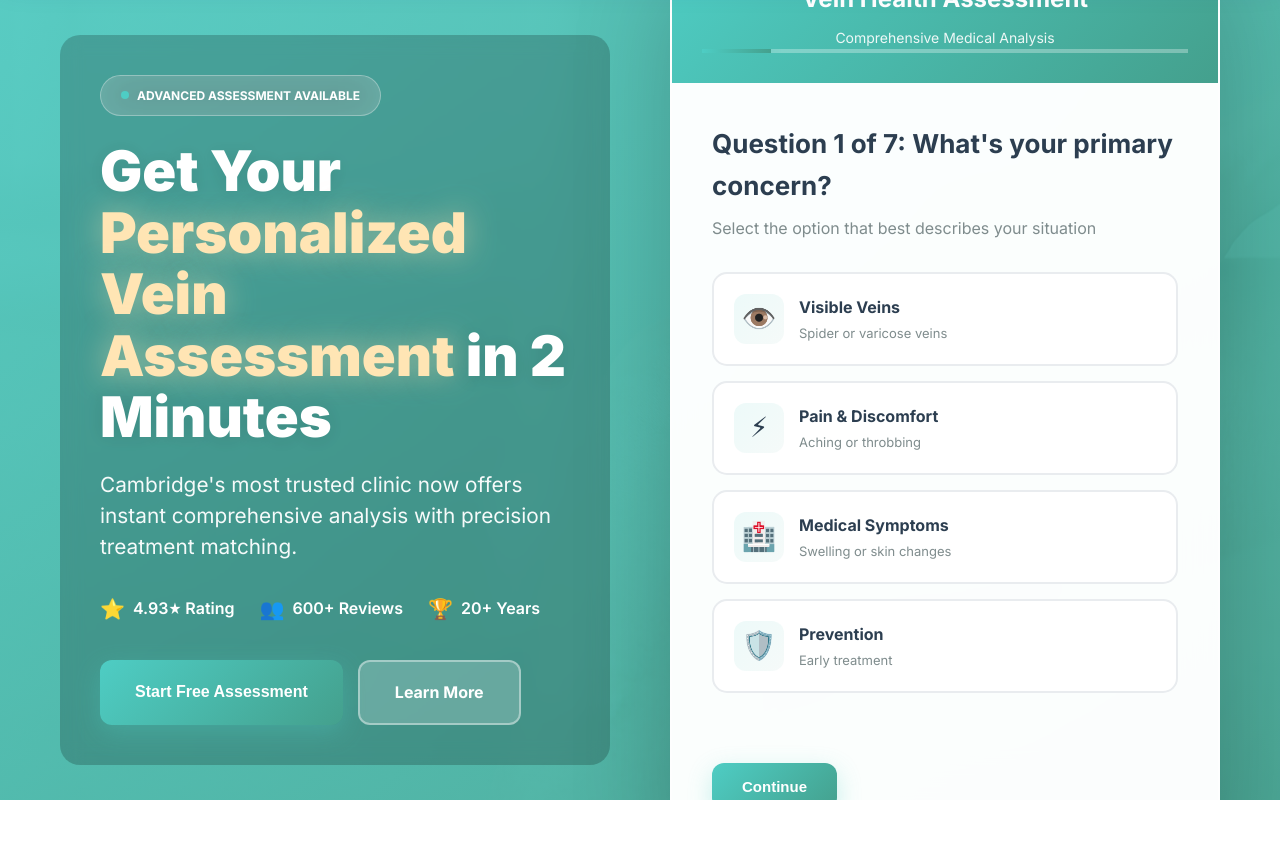
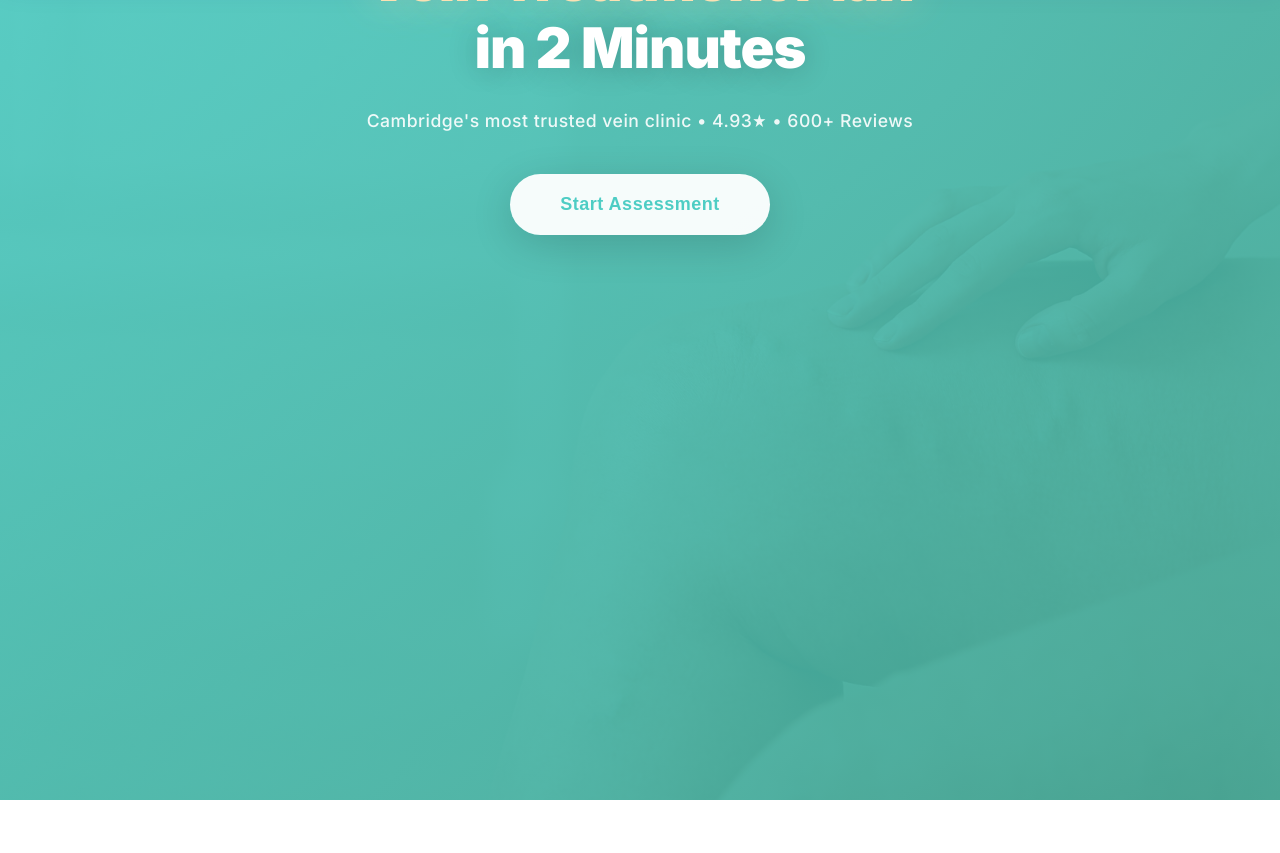
Before and after one commit to leadballoon-agency/cosmex-vein-centre, a website: page index_comprehensive.html in a window 1280 px wide. Shown: the top 853 px of the page. Drawn offline with Linux system fonts and the light colour scheme.

Commit message:
Simplify hero to single column with elegant start button
- Clean single-column hero design
- Minimalist start assessment button with ripple effect
- Removed trust badges and extra CTAs for cleaner look
- Condensed subtitle with inline stats (4.93★ • 600+ Reviews)
- Assessment card fades in smoothly when started
- Better mobile responsiveness
- Focused, distraction-free design

```diff
--- a/index_comprehensive.html
+++ b/index_comprehensive.html
@@ -201,42 +201,30 @@
         .hero-content {
             position: relative;
             z-index: 2;
-            display: grid;
-            grid-template-columns: 1fr 1fr;
-            gap: 60px;
+            display: flex;
+            flex-direction: column;
             align-items: center;
-            transition: all 0.5s cubic-bezier(0.4, 0, 0.2, 1);
-        }
-
-        .hero-content.assessment-active {
-            grid-template-columns: 1fr;
+            justify-content: center;
             max-width: 900px;
             margin: 0 auto;
+            gap: 40px;
+            transition: all 0.5s cubic-bezier(0.4, 0, 0.2, 1);
         }
 
         .hero-text {
             color: white;
-            background: rgba(0, 0, 0, 0.2);
-            backdrop-filter: blur(10px);
-            -webkit-backdrop-filter: blur(10px);
-            padding: 40px;
-            border-radius: 20px;
-            max-width: 600px;
+            text-align: center;
             transition: all 0.5s cubic-bezier(0.4, 0, 0.2, 1);
         }
 
         .hero-text.hidden {
             opacity: 0;
-            transform: translateX(-50px);
+            transform: translateY(-30px);
             pointer-events: none;
+            position: absolute;
         }
 
         @media (max-width: 768px) {
-            .hero-text {
-                background: rgba(0, 0, 0, 0.3);
-                padding: 30px 20px;
-            }
-
             .hero-text.hidden {
                 display: none;
             }
@@ -273,21 +261,24 @@
         .hero h1 {
             font-size: 3.5rem;
             font-weight: 900;
-            margin-bottom: 20px;
-            line-height: 1.1;
-            text-shadow: 0 2px 20px rgba(0, 0, 0, 0.1);
+            margin-bottom: 25px;
+            line-height: 1.2;
+            text-shadow: 0 2px 30px rgba(0, 0, 0, 0.2);
+            letter-spacing: -1px;
         }
 
         .hero h1 .highlight {
             color: #FFE5B4;
-            text-shadow: 0 0 30px rgba(255, 229, 180, 0.5);
+            text-shadow: 0 0 40px rgba(255, 229, 180, 0.4);
         }
 
         .hero-subtitle {
-            font-size: 1.3rem;
-            margin-bottom: 30px;
-            opacity: 0.95;
+            font-size: 1.1rem;
+            margin-bottom: 40px;
+            opacity: 0.9;
             line-height: 1.5;
+            letter-spacing: 0.5px;
+            font-weight: 500;
         }
 
         .trust-row {
@@ -348,6 +339,52 @@
             background: rgba(255, 255, 255, 0.3);
         }
 
+        /* Start Assessment Button - Simple & Elegant */
+        .start-assessment-btn {
+            background: rgba(255, 255, 255, 0.95);
+            color: #4ECDC4;
+            border: none;
+            padding: 20px 50px;
+            border-radius: 50px;
+            font-size: 18px;
+            font-weight: 600;
+            cursor: pointer;
+            transition: all 0.4s cubic-bezier(0.4, 0, 0.2, 1);
+            box-shadow: 0 10px 40px rgba(0, 0, 0, 0.15);
+            letter-spacing: 0.5px;
+            position: relative;
+            overflow: hidden;
+        }
+
+        .start-assessment-btn:hover {
+            transform: translateY(-3px);
+            box-shadow: 0 20px 60px rgba(0, 0, 0, 0.25);
+            background: white;
+        }
+
+        .start-assessment-btn::before {
+            content: '';
+            position: absolute;
+            top: 50%;
+            left: 50%;
+            width: 0;
+            height: 0;
+            border-radius: 50%;
+            background: rgba(78, 205, 196, 0.1);
+            transform: translate(-50%, -50%);
+            transition: width 0.6s, height 0.6s;
+        }
+
+        .start-assessment-btn:hover::before {
+            width: 300px;
+            height: 300px;
+        }
+
+        .start-assessment-btn span {
+            position: relative;
+            z-index: 1;
+        }
+
         /* AI Assessment Section - Integrated */
         .ai-assessment-wrapper {
             background: rgba(255, 255, 255, 0.98);
@@ -357,13 +394,19 @@
             overflow: hidden;
             box-shadow: 0 30px 100px rgba(0, 0, 0, 0.2);
             position: relative;
-            animation: fadeInUp 0.8s ease;
+            opacity: 0;
+            transform: translateY(30px);
+            transition: all 0.6s cubic-bezier(0.4, 0, 0.2, 1);
             border: 2px solid rgba(255, 255, 255, 0.5);
-            transition: all 0.5s cubic-bezier(0.4, 0, 0.2, 1);
+        }
+
+        .ai-assessment-wrapper.visible {
+            opacity: 1;
+            transform: translateY(0);
         }
 
         .ai-assessment-wrapper.expanded {
-            transform: scale(1.05);
+            transform: scale(1.02);
             box-shadow: 0 40px 120px rgba(0, 0, 0, 0.25);
         }
 
@@ -371,6 +414,11 @@
             .ai-assessment-wrapper.expanded {
                 transform: scale(1);
                 margin-top: 20px;
+            }
+
+            .start-assessment-btn {
+                padding: 18px 40px;
+                font-size: 16px;
             }
         }
 
@@ -1347,13 +1395,14 @@
         }
 
         @media (max-width: 768px) {
-            .hero-content {
-                grid-template-columns: 1fr;
-                gap: 40px;
-            }
-
             .hero h1 {
-                font-size: 2.5rem;
+                font-size: 2.2rem;
+                margin-bottom: 20px;
+            }
+
+            .hero-subtitle {
+                font-size: 1rem;
+                margin-bottom: 30px;
             }
 
             .option-grid {
@@ -1408,36 +1457,12 @@
         <div class="container">
             <div class="hero-content">
                 <div class="hero-text">
-                    <div class="hero-badge">
-                        <span class="pulse-dot"></span>
-                        ADVANCED ASSESSMENT AVAILABLE
-                    </div>
-                    <h1>Get Your <span class="highlight">Personalized Vein Assessment</span> in 2 Minutes</h1>
-                    <p class="hero-subtitle">Cambridge's most trusted clinic now offers instant comprehensive analysis with precision treatment matching.</p>
-
-                    <div class="trust-row">
-                        <div class="trust-item">
-                            <span class="icon" style="color: #4ECDC4;">⭐</span>
-                            <span>4.93★ Rating</span>
-                        </div>
-                        <div class="trust-item">
-                            <span class="icon" style="color: #4ECDC4;">👥</span>
-                            <span>600+ Reviews</span>
-                        </div>
-                        <div class="trust-item">
-                            <span class="icon" style="color: #4ECDC4;">🏆</span>
-                            <span>20+ Years</span>
-                        </div>
-                    </div>
-
-                    <div class="hero-cta-group">
-                        <button class="hero-btn hero-btn-primary" onclick="startAssessment()">
-                            Start Free Assessment
-                        </button>
-                        <a href="#features" class="hero-btn hero-btn-secondary">
-                            Learn More
-                        </a>
-                    </div>
+                    <h1>Your Personalized<br><span class="highlight">Vein Treatment Plan</span><br>in 2 Minutes</h1>
+                    <p class="hero-subtitle">Cambridge's most trusted vein clinic • 4.93★ • 600+ Reviews</p>
+
+                    <button class="start-assessment-btn" onclick="startAssessment()">
+                        <span>Start Assessment</span>
+                    </button>
                 </div>
 
                 <!-- Advanced Assessment Tool -->
@@ -1967,13 +1992,14 @@
 
         // Start assessment
         function startAssessment() {
-            // Hide hero text and expand assessment
+            // Hide hero text and show assessment
             document.querySelector('.hero-text').classList.add('hidden');
-            document.querySelector('.hero-content').classList.add('assessment-active');
-            document.querySelector('.ai-assessment-wrapper').classList.add('expanded');
-
-            // Smooth scroll to assessment
+            const assessmentWrapper = document.querySelector('.ai-assessment-wrapper');
+            assessmentWrapper.classList.add('visible');
+
+            // After transition, expand it
             setTimeout(() => {
+                assessmentWrapper.classList.add('expanded');
                 scrollToAssessment();
             }, 300);
 
@@ -2087,8 +2113,9 @@
             // Hide hero text if moving past question 1
             if (currentQuestion === 1) {
                 document.querySelector('.hero-text').classList.add('hidden');
-                document.querySelector('.hero-content').classList.add('assessment-active');
-                document.querySelector('.ai-assessment-wrapper').classList.add('expanded');
+                const assessmentWrapper = document.querySelector('.ai-assessment-wrapper');
+                assessmentWrapper.classList.add('visible');
+                assessmentWrapper.classList.add('expanded');
             }
 
             // Validate current question before proceeding
@@ -2139,8 +2166,11 @@
             // Show hero text again if back to question 1
             if (currentQuestion === 1) {
                 document.querySelector('.hero-text').classList.remove('hidden');
-                document.querySelector('.hero-content').classList.remove('assessment-active');
-                document.querySelector('.ai-assessment-wrapper').classList.remove('expanded');
+                const assessmentWrapper = document.querySelector('.ai-assessment-wrapper');
+                assessmentWrapper.classList.remove('expanded');
+                setTimeout(() => {
+                    assessmentWrapper.classList.remove('visible');
+                }, 300);
             }
         }
 
```
Also changed, not shown: index.html (+105 -75 lines).
